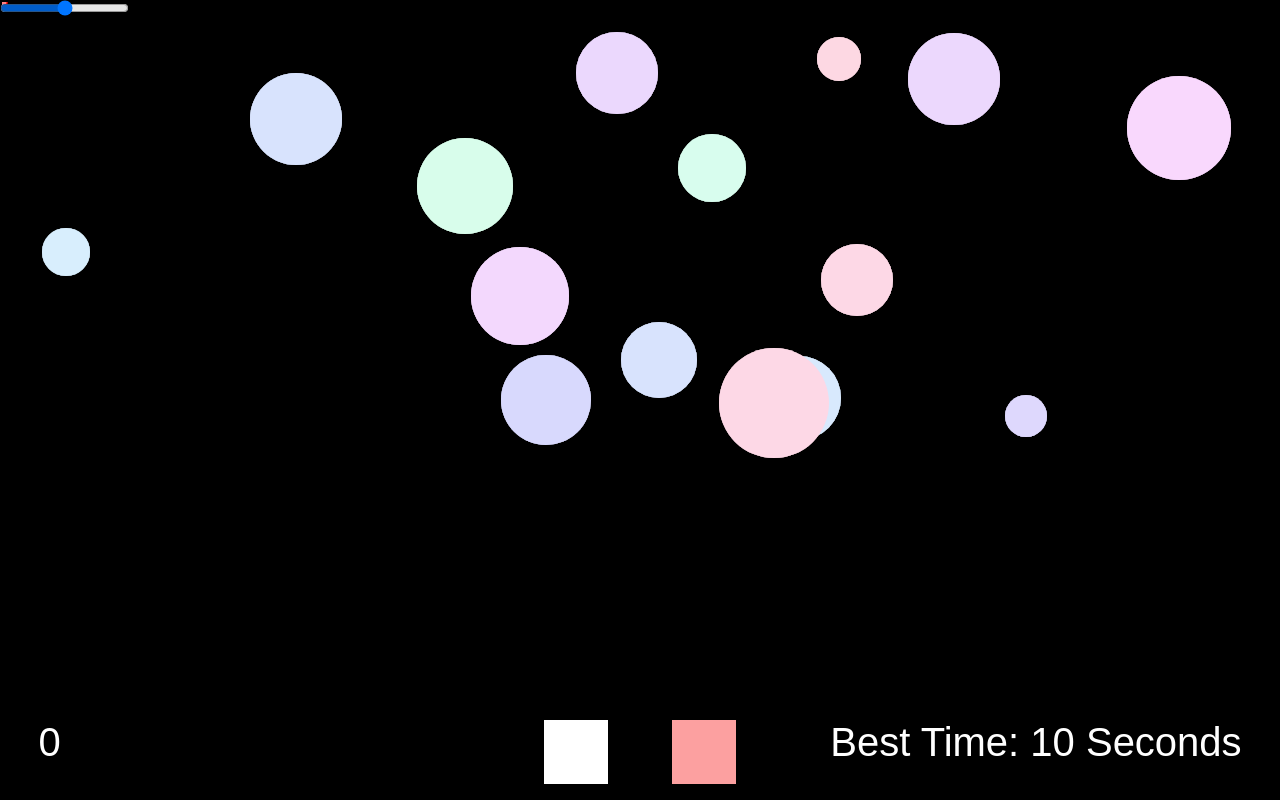
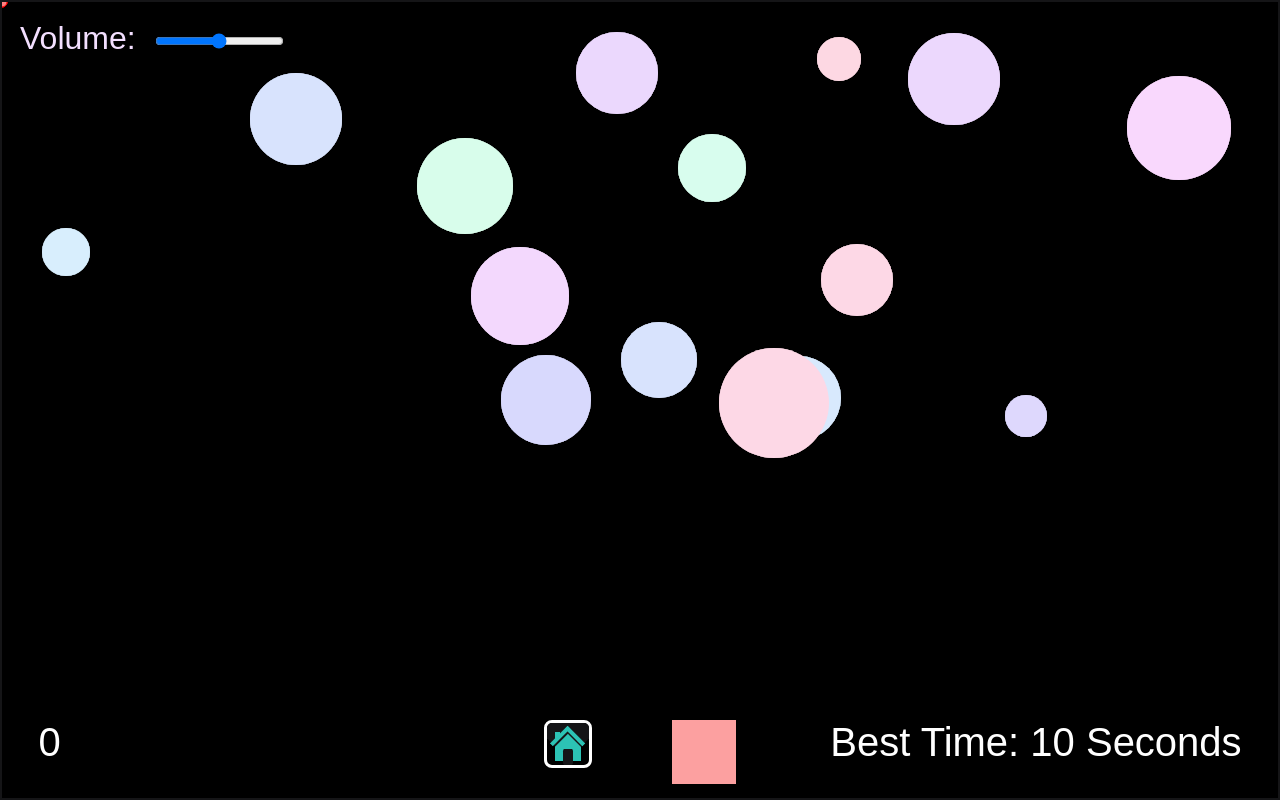
Before and after one commit to PhoenixxDevs/pp2, a plain HTML site: page index.html in a window 1280 px wide. Both pictures are taken after a click on the button "START". Drawn offline with Linux system fonts and the light colour scheme; no server answers; a web font is replaced by a local one.

Commit message:
feat add css home icon - link in README

```diff
--- a/assets/css/style.css
+++ b/assets/css/style.css
@@ -19,7 +19,7 @@ canvas {
   cursor: none;
 }
 
-input {
+#music-container {
   position: absolute;
   z-index: 100;
   cursor: pointer;
@@ -50,10 +50,15 @@ input {
 }
 .description em {
   font-size: 36px;
+  border: 2px solid rgb(255, 126, 126);
+  padding: 0 8px 0 4px;
 }
 
 .hide {
   display: none;
+}
+.highlight {
+  color: rgb(246, 255, 126);
 }
 
 h2 {
@@ -98,11 +103,11 @@ h3 {
   width: 5vw;
   height: 5vw;
   transform: translateX(-50%);
+  cursor: pointer;
   z-index: 11;
 }
 #home {
   top: 90%; left: 45%;
-  background-color: white;
 }
 #restart {
   top: 90%; left: 55%;
@@ -131,6 +136,122 @@ h3 {
   border-image: linear-gradient(210deg, rgb(149, 0, 255), white) 1;
 }
 
+#music-container {
+  padding: 20px 20px;
+}
+#music-container label {
+  margin-right: 15px;
+  font-size: 32px;
+}
+
+          /* ICONS */
+
+body {
+  background-color: #151517;
+}
+
+.icon-home {
+  position: relative;
+  overflow: hidden;
+  width: 48px;
+  height: 48px;
+  border: 3px solid #fff;
+  border-radius: 8px;
+}
+
+.icon-home .home-chimney {
+  width: 12%;
+  height: 18%;
+  position: absolute;
+  left: 20%;
+  top: 21%;
+  background-color: #000;
+  border-bottom-left-radius: 10%;
+  border-bottom-right-radius: 10%;
+}
+
+.icon-home .home-roof-container {
+  width: 60%;
+  height: 60%;
+  position: absolute;
+  left: 50%;
+  margin-left: -30%;
+  top: 20%;
+  -webkit-transform: rotate(45deg);
+  -moz-transform: rotate(45deg);
+  -ms-transform: rotate(45deg);
+  transform: rotate(45deg);
+  overflow: hidden;
+}
+
+.icon-home .home-roof-left {
+  width: 100%;
+  height: 100%;
+  position: absolute;
+  background-color: #000;
+  left: -84%;
+}
+
+.icon-home .home-roof-right {
+  width: 100%;
+  height: 100%;
+  position: absolute;
+  background-color: #000;
+  top: -84%;
+  -webkit-transform: rotate(90deg);
+  -moz-transform: rotate(90deg);
+  -ms-transform: rotate(90deg);
+  transform: rotate(90deg);
+}
+
+.icon-home .home-body {
+  width: 60%;
+  height: 70%;
+  position: absolute;
+  left: 50%;
+  margin-left: -30%;
+  bottom: 10%;
+  background-color: #000;
+}
+
+.icon-home .home-roof-cut-left {
+  width: 60%;
+  height: 70%;
+  position: absolute;
+  left: -8%;
+  bottom: 55%;
+  background-color: #151517;
+  -webkit-transform: rotate(45deg);
+  -moz-transform: rotate(45deg);
+  -ms-transform: rotate(45deg);
+  transform: rotate(45deg);
+}
+
+.icon-home .home-roof-cut-right {
+  width: 60%;
+  height: 70%;
+  position: absolute;
+  right: -8%;
+  bottom: 55%;
+  background-color: #151517;
+  -webkit-transform: rotate(-45deg);
+  -moz-transform: rotate(-45deg);
+  -ms-transform: rotate(-45deg);
+  transform: rotate(-45deg);
+}
+
+.icon-home .home-door {
+  width: 22%;
+  height: 38%;
+  position: absolute;
+  left: 50%;
+  margin-left: -11%;
+  bottom: 00%;
+  background-color: #151517;
+  border-radius: 15%;
+}
+
+
           /* EXTRA STYLES */
 
 .j20 {
@@ -138,6 +259,7 @@ h3 {
   font-weight: 400;
   font-style: normal;
 }
+          /* ANIMATIONS */
 
 @keyframes record {
   0% {
--- a/assets/js/class.js
+++ b/assets/js/class.js
@@ -59,7 +59,6 @@ class Target extends Circle {
         x: getRandomInt(this.size, WIDTH - this.size),
         y: getRandomInt(this.size, HEIGHT * 0.8 - this.size)
       }
-      console.log('yo');
       this.randomisePos(i);
     }
     else return
--- a/assets/js/sound.js
+++ b/assets/js/sound.js
@@ -34,7 +34,7 @@ async function playSong() {
   source.loop = true;
   source.loopStart = startOfLoop;
   source.loopEnd = startOfLoop + lengthOfLoop;
-  source.start(0, startOfLoop + lengthOfLoop - 2);
+  source.start(0);
   songPlaying = true;
 };
 
--- a/index.html
+++ b/index.html
@@ -15,15 +15,16 @@
   <body>
     <canvas id="canvas"></canvas>
     <div id="music-container">
-      <input type="range" id="volume-control" min="0" max="2" value="1" step="0.01" />
+      <label for="volume-control" class="j20">Volume:</label>
+      <input type="range" id="volume-control" min="0" max="2" value="1" step="0.01" name="volume-control"/>
       <audio id="song" src="assets/music/132garaaj.mp3"></audio>
     </div>
     <div id="main-menu" class="menu">
       <h1 class="title j20">AIM TRAINER</h1>
       <p class="description j20">
-        AIM TRAINER is a simple game that helps improve your aim and reaction
+        <span class="highlight">AIM TRAINER</span> is a simple game that helps improve your aim and reaction
         time. <br />
-        Your goal is to click all of the targets as quickly as possible. <br />
+        Your goal is to <span class="highlight">click all of the targets</span> as quickly as possible. <br />
         Click the <em>START</em> button to begin.
       </p>
       <button id="start-button" class="button j20" onclick="main(1)">
@@ -42,7 +43,19 @@
     </div>
     <div id="nav" class="hide">
       <div id="restart" class="nav-button" onclick="main(0)"></div>
-      <div id="home" class="nav-button" onclick="goHome()"></div>
+      <div id="home" class="nav-button" onclick="goHome()">
+        <div class="icon-home" style="float: left">
+          <div class="home-body" style="background-color: #2CC3B5"></div>
+          <div class="home-roof-cut-left"></div>
+          <div class="home-roof-cut-right"></div>
+          <div class="home-door"></div>
+          <div class="home-chimney" style="background-color: #2CC3B5"></div>
+          <div class="home-roof-container">
+            <div class="home-roof-left" style="background-color: #2CC3B5"></div>
+            <div class="home-roof-right" style="background-color: #2CC3B5"></div>
+          </div>
+        </div>
+      </div>
     </div>
     <script src="assets/js/sound.js"></script>
     <script src="assets/js/class.js"></script>
```
